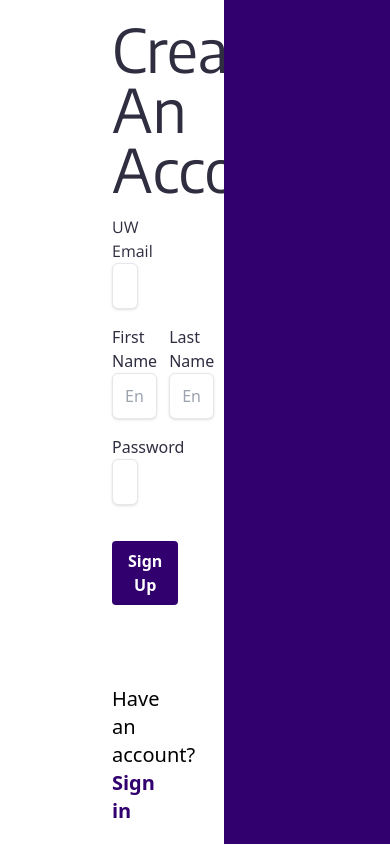
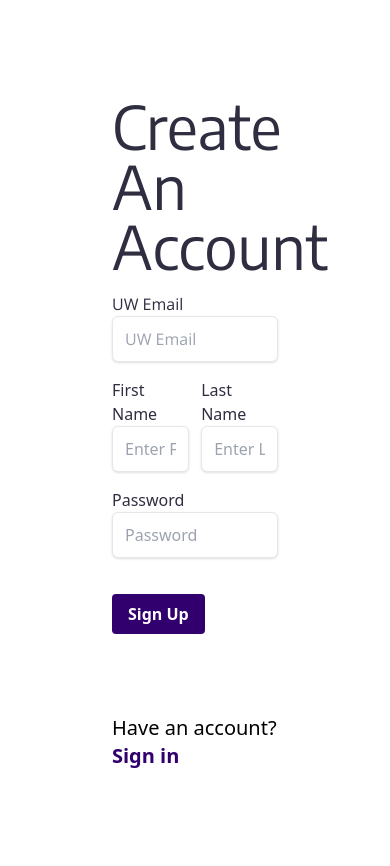
Before and after one commit to LeonilleM/studdyspotter, a React (Create React App) app: page /signup in a window 390 px wide. Before the commit the page ends 844 px from the top, so only its background shows below. Built offline with nearby package versions, Linux system fonts and the light colour scheme; no server answers.

Commit message:
Styling - accessibility fixing on sign in / sign up as well as events to be accessible in mobile phones

```diff
--- a/src/components/home/event.js
+++ b/src/components/home/event.js
@@ -72,8 +72,8 @@ function Event() {
 
             {posts.map((post) => (
                 <div key={post.id} className="flex flex-col border-secondary">
-                    <div className="flex flex-col justify-center items-center">
-                        <div className="flex flex-row gap-2 py-4 w-[38rem]">
+                    <div className="flex flex-col justify-center sm:items-center">
+                        <div className="flex flex-row gap-2 py-4 sm:w-[38rem]">
                             <NavLink to="#">
                                 <img
                                     className="w-10 h-10 rounded-full bg-gray-300"
@@ -92,7 +92,7 @@ function Event() {
                         </div>
                     </div>
                     <div className="items-center flex flex-col pt-4">
-                        <div className="flex flex-col space-y-4 w-[38rem]">
+                        <div className="flex flex-col space-y-4 sm:w-[38rem]">
                             <div className="flex justify-between">
                                 <h1 className="font-encode-sans text-2xl">{post.study_spots.name}</h1>
                                 <div className="flex">{renderPrice(post.cost_rating)}</div>
@@ -147,7 +147,7 @@ const ImagesCarousel = ({ postImages }) => {
     };
 
     return (
-        <div className="relative w-[38rem] overflow-hidden rounded-lg">
+        <div className="relative sm:w-[38rem] overflow-hidden rounded-lg">
             <div
                 className="flex transition-transform duration-500 "
                 style={{ transform: `translateX(-${currentImageIndex * 100}%)` }}
--- a/src/pages/SignIn.js
+++ b/src/pages/SignIn.js
@@ -23,9 +23,9 @@ function SignIn() {
     };
 
     return (
-        <div className="flex min-h-screen">
+        <div className="flex min-h-screen sm:flex-row flex-col">
             <div className="w-1/2 bg-primary"></div>
-            <div className="w-1/2 flex flex-col justify-center px-28 bg-white">
+            <div className="sm:w-1/2 flex flex-col justify-center px-28 bg-white sm:py-0 py-24">
                 <h1 className="text-6xl mb-4 text-secondary font-encode-sans">
                     Sign in
                 </h1>
--- a/src/pages/SignUp.js
+++ b/src/pages/SignUp.js
@@ -29,8 +29,8 @@ function SignUp() {
     };
 
     return (
-        <div className="flex min-h-screen">
-            <div className="w-1/2 flex flex-col justify-center px-28 bg-white">
+        <div className="flex min-h-screen sm:flex-row flex-col">
+            <div className="sm:w-1/2 flex flex-col justify-center px-28 bg-white sm:py-0 py-24">
                 <h1 className="text-6xl mb-4 text-secondary font-encode-sans">
                     Create An Account
                 </h1>
```
